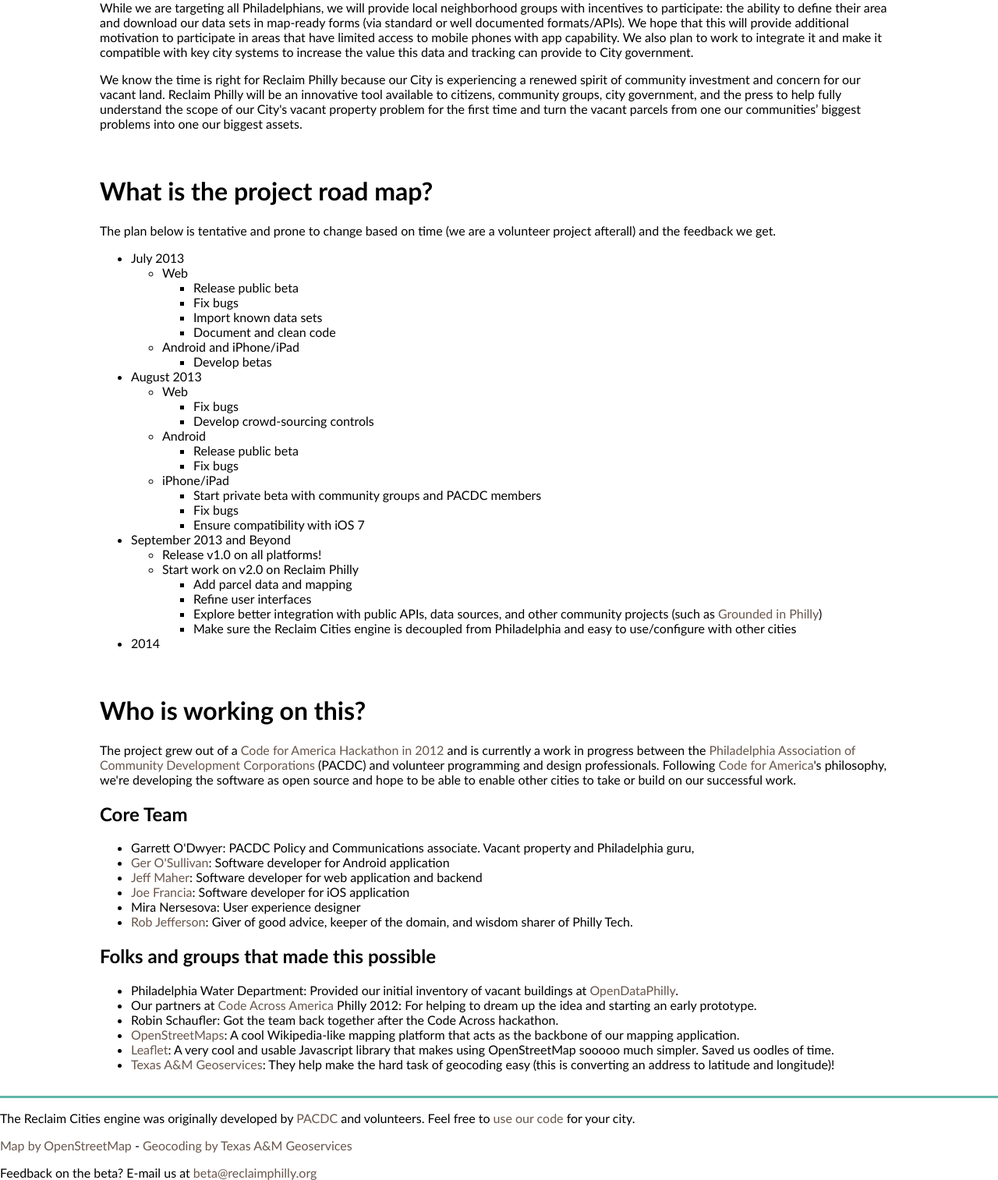
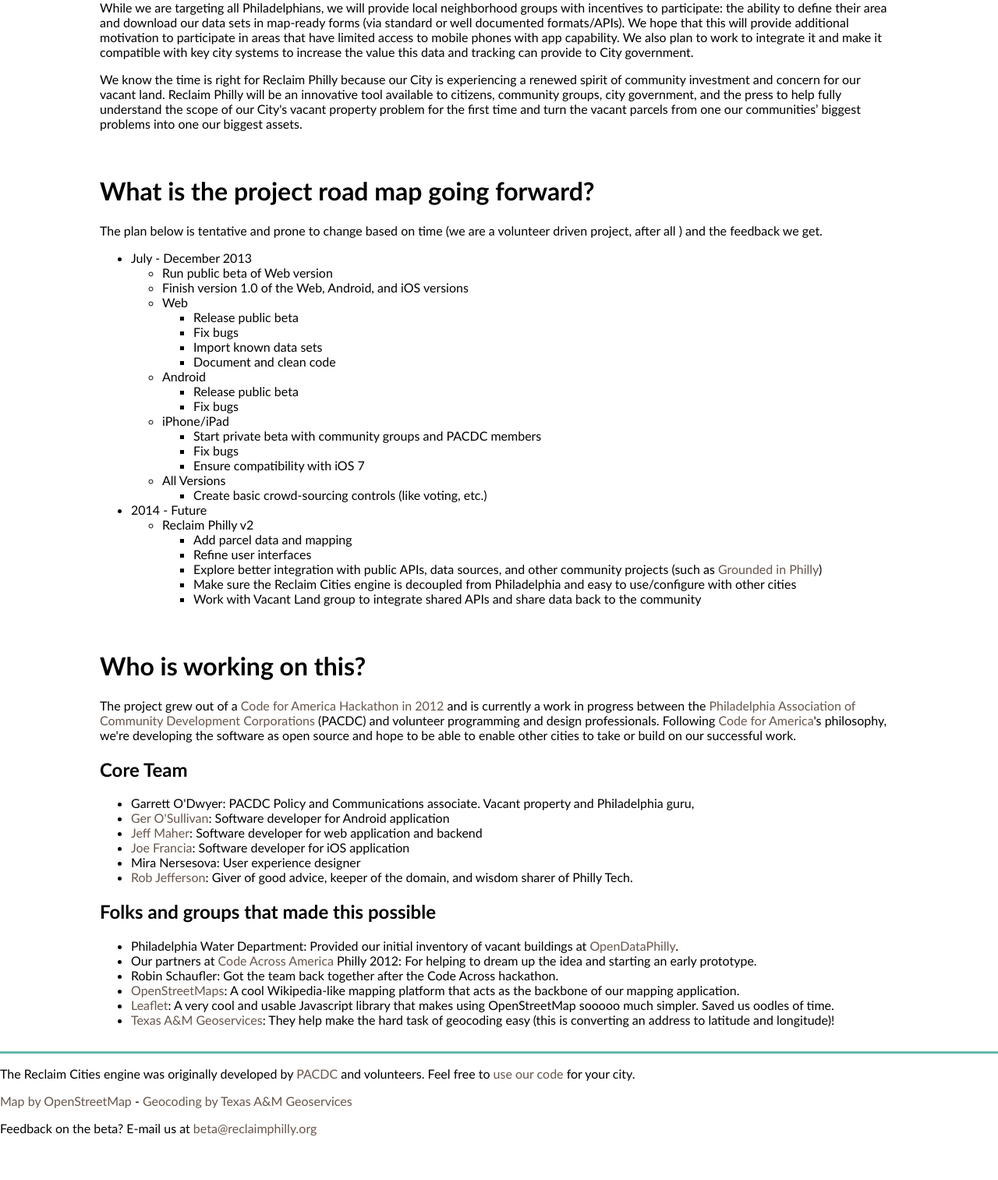
Before and after one commit to jeffmaher/reclaimphilly-web, a Django app: page /about in a window 1280 px wide. Shown: the part 769-2282 px from the top of the page at 78% size. After the commit the page ends 2225 px from the top, so only its background shows below. Run offline with Django 3.2, Linux system fonts and the light colour scheme; parts of the project's set-up code (start-up, migrations or seed data) failed here and were passed over; some libraries are stand-ins or nearby versions.

Commit message:
Updated project roadmap

```diff
--- a/site/reclaimcities/apps/web/templates/about.html
+++ b/site/reclaimcities/apps/web/templates/about.html
@@ -53,31 +53,19 @@
     </div>
 
     <div class="textContentDiv">
-        <h1>What is the project road map?</h1>
-        <p>The plan below is tentative and prone to change based on time (we are a volunteer project afterall) and the feedback we get.</p>
+        <h1>What is the project road map going forward?</h1>
+        <p>The plan below is tentative and prone to change based on time (we are a volunteer driven project, after all ) and the feedback we get.</p>
         <ul>
-            <li>July 2013</li>
+            <li>July - December 2013
                 <ul>
+                    <li>Run public beta of Web version</li>
+                    <li>Finish version 1.0 of the Web, Android, and iOS versions
                         <li>Web
                             <ul>
                                 <li>Release public beta</li>
                                 <li>Fix bugs</li>
                                 <li>Import known data sets</li>
                                 <li>Document and clean code</li>
-                    </ul>
-                </li>
-                <li>Android and iPhone/iPad
-                    <ul>
-                        <li>Develop betas</li>
-                    </ul>
-                </li>
-            </ul>
-            <li>August 2013</li>
-            <ul>
-                <li>Web
-                    <ul>
-                        <li>Fix bugs</li>
-                        <li>Develop crowd-sourcing controls</li>
                             </ul>
                         </li>
                         <li>Android
@@ -93,22 +81,26 @@
                                 <li>Ensure compatibility with iOS 7</li>
                             </ul>
                         </li>
+                        <li>All Versions
+                            <ul>
+                                <li>Create basic crowd-sourcing controls (like voting, etc.)</li>
                             </ul>
-            <li>September 2013 and Beyond</li>
-            <uL>
-                <li>Release v1.0 on all platforms!</li>
-                <li>Start work on v2.0 on Reclaim Philly</li>
+                        </li>
+                    </li>
+                </ul>
+            <li>2014 - Future
+                <ul>
+                    <li>Reclaim Philly v2
                         <ul>
                         	<li>Add parcel data and mapping</li>
                             <li>Refine user interfaces</li>
                             <li>Explore better integration with public APIs, data sources, and other community projects (such as <a href="http://www.groundedinphilly.org/">Grounded in Philly</a>)</li>
                             <li>Make sure the Reclaim Cities engine is decoupled from Philadelphia and easy to use/configure with other cities</li>
+                            <li>Work with Vacant Land group to integrate shared APIs and share data back to the community</li>
                         </ul>
-            </uL>
-            <li>2014</li>
-            <ul>
-
+                    </li>
                 </ul>
+            </li>
         </ul>
     </div>
 
```
Lines whose indentation alone changed are shown as unchanged.
